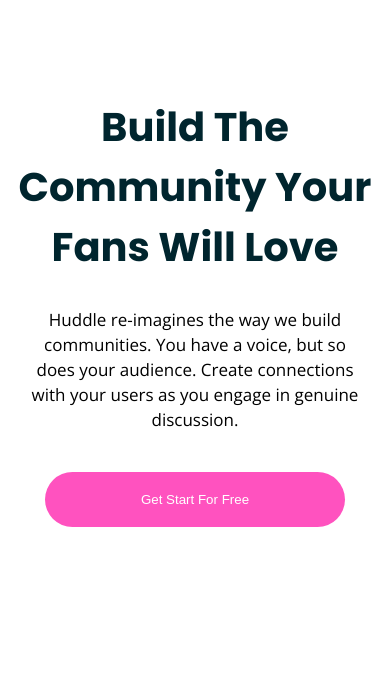
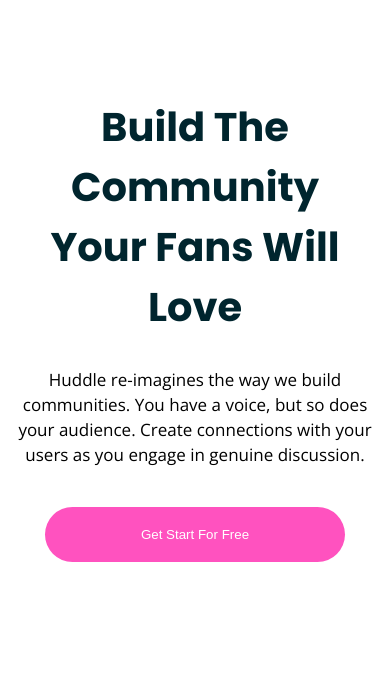
Before and after one commit to harshilkabra/Huddle-landing-page, a plain HTML site: page index.html in a window 390 px wide. Shown: the part 82-756 px from the top of the page. Drawn offline with nearby package versions, Linux system fonts and the light colour scheme; files whose address does not match are found by name.

Commit message:
Changed headings for mobile

```diff
--- a/design/style.css
+++ b/design/style.css
@@ -70,9 +70,6 @@ p {
 .center {
   margin-left: auto;
   margin-right: auto;
-  padding-left: 2rem;
-  padding-right: 2rem;
-  line-height: 2.5rem;
 }
 
 h1,
@@ -80,6 +77,8 @@ h3,
 h4 {
   font-family: "Poppins", sans-serif;
   color: hsl(192, 100%, 9%);
+  margin-left: 2rem;
+  margin-right: 2rem;
 }
 
 section {
@@ -246,6 +245,8 @@ footer section h3 {
 footer h3,
 footer p {
   text-align: left;
+  padding-left: 2rem;
+  padding-right: 2rem;
 }
 
 footer p {
@@ -303,7 +304,7 @@ footer input {
 
 .contact-details img {
   height: 2rem;
-  margin-right: 2rem;
+  /* margin-right: 2rem; */
 }
 
 .social-icons {
```
